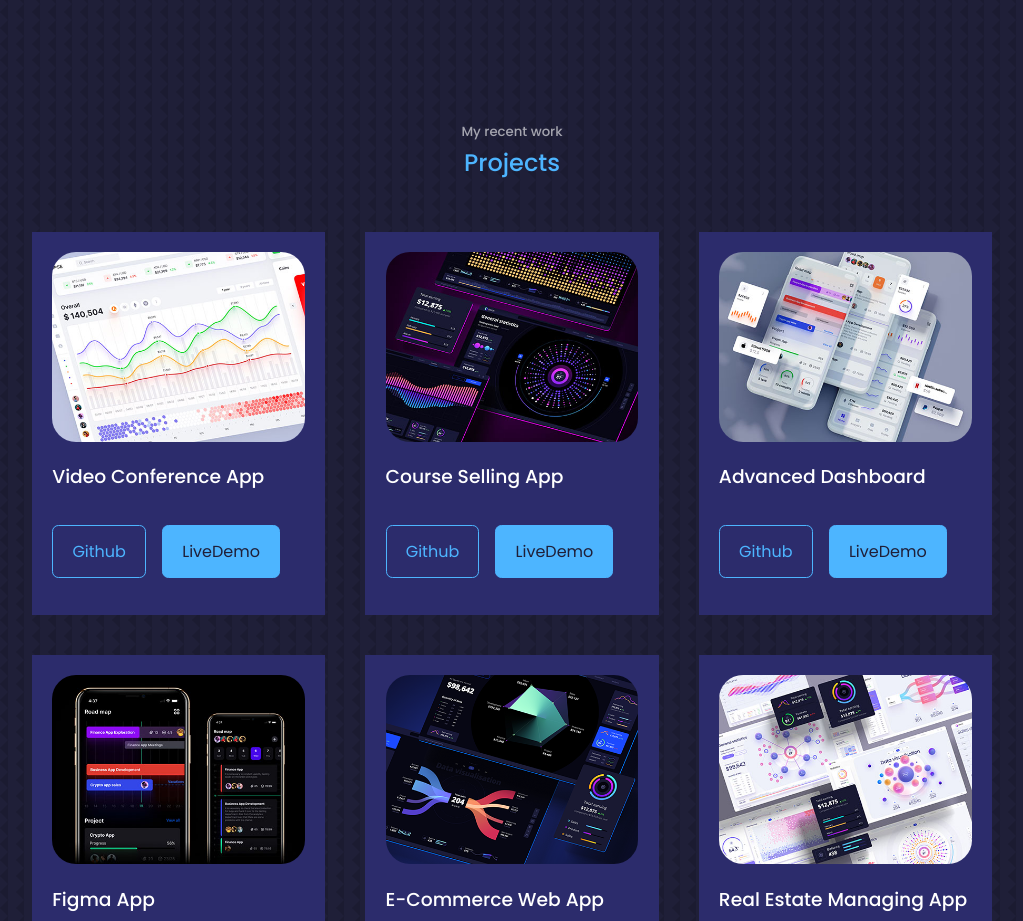
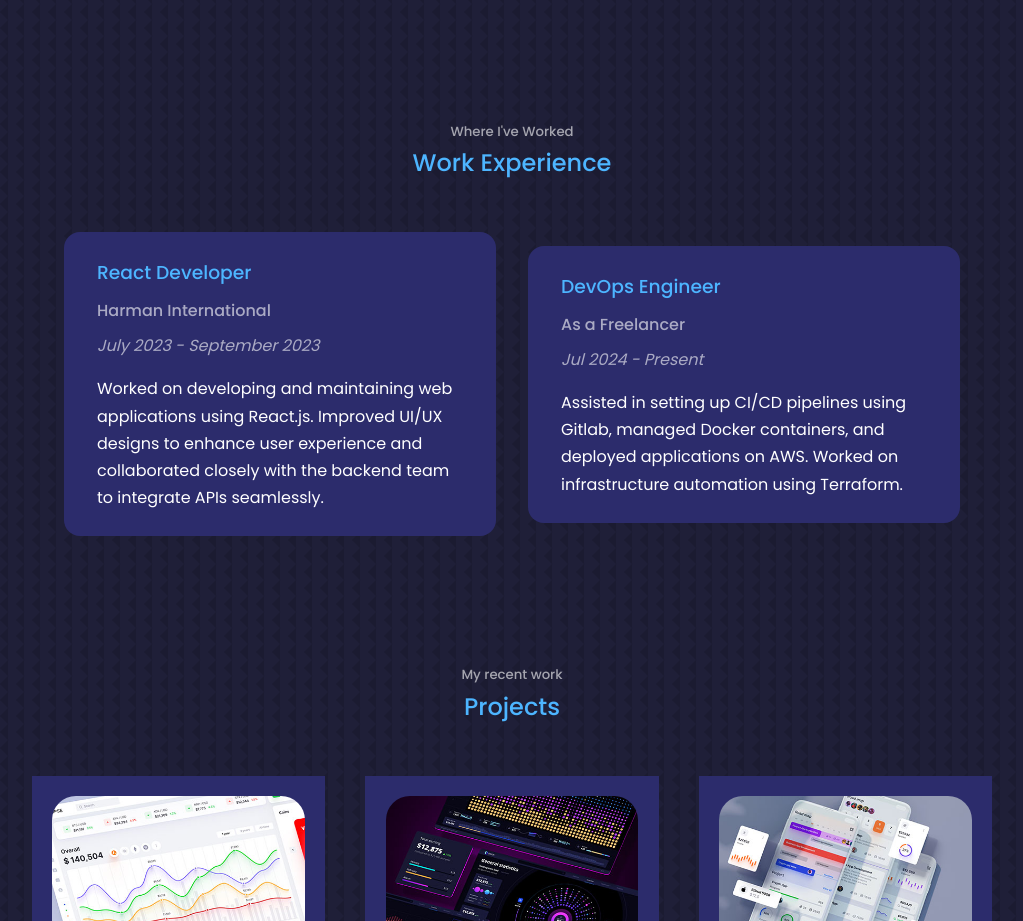
Before and after one commit to mahideveloper1/Portfolio, a React (Create React App) app: page / in a window 1280 px wide. Shown: the part 2700-3621 px from the top of the page, without its empty margins (128-1151 px from the left). Built offline with nearby package versions, Linux system fonts and the light colour scheme.

Commit message:
made work component

```diff
--- a/src/App.js
+++ b/src/App.js
@@ -6,6 +6,7 @@ import Portfolio from "./components/Portfolio/Portfolio";
 import Contact from "./components/Contact/Contact";
 import Experience from "./components/Experience/Experience";
 import Footer from "./components/Footer/Footer";
+import Work from "./components/Work/Work";
 // import Testimonials from "./components/Testimonials/Testimonials";
 
 const App = () => {
@@ -15,6 +16,7 @@ const App = () => {
       <Nav />
       <About />
       <Experience />
+      <Work />
       <Portfolio />
       {/* <Testimonials /> */}
       <Contact />
--- /dev/null
+++ b/src/components/Work/Work.css
@@ -0,0 +1,59 @@
+.work__container {
+  display: flex;
+  flex-direction: column;
+  gap: 2rem;
+  padding: 0 2rem;
+}
+
+.work__item {
+  background: var(--color-bg-variant);
+  padding: 1.5rem 2rem;
+  border-radius: 1rem;
+  border: 1px solid transparent;
+  transition: var(--transition);
+  flex: 1;
+  margin: auto;
+  max-width: 100%;
+}
+
+.work__item:hover {
+  background: transparent;
+  border-color: var(--color-primary-variant);
+}
+
+.work__item h3 {
+  color: var(--color-primary);
+  margin-bottom: 0.5rem;
+}
+
+.work__item h4 {
+  margin-bottom: 0.5rem;
+  color: var(--color-light);
+}
+
+.work__duration {
+  font-style: italic;
+  color: var(--color-light);
+  margin-bottom: 1rem;
+}
+
+@media screen and (min-width: 701px) {
+  .work__container {
+    flex-direction: row;
+    justify-content: center;
+  }
+  .work__item {
+    max-width: calc(50% - 1rem);
+  }
+}
+
+@media screen and (max-width: 700px) {
+  .work__container {
+    flex-direction: column;
+  }
+  .work__item {
+    max-width: 100%;
+    padding: 1.5rem 1.5rem; /* Adjust padding for smaller screens */
+    margin: 0 auto; /* Center-align the items */
+  }
+}
--- /dev/null
+++ b/src/components/Work/Work.jsx
@@ -0,0 +1,40 @@
+import React from "react";
+import "./Work.css";
+
+const workData = [
+  {
+    role: "React Developer",
+    company: "Harman International",
+    duration: "July 2023 - September 2023",
+    description:
+      "Worked on developing and maintaining web applications using React.js. Improved UI/UX designs to enhance user experience and collaborated closely with the backend team to integrate APIs seamlessly.",
+  },
+  {
+    role: "DevOps Engineer",
+    company: " As a Freelancer",
+    duration: "Jul 2024 - Present",
+    description:
+      "Assisted in setting up CI/CD pipelines using Gitlab, managed Docker containers, and deployed applications on AWS. Worked on infrastructure automation using Terraform.",
+  },
+];
+
+const Work = () => {
+  return (
+    <section id="work">
+      <h5>Where I've Worked</h5>
+      <h2>Work Experience</h2>
+      <div className="container work__container">
+        {workData.map((work, index) => (
+          <article key={index} className="work__item">
+            <h3>{work.role}</h3>
+            <h4>{work.company}</h4>
+            <p className="work__duration">{work.duration}</p>
+            <p>{work.description}</p>
+          </article>
+        ))}
+      </div>
+    </section>
+  );
+};
+
+export default Work;
```
